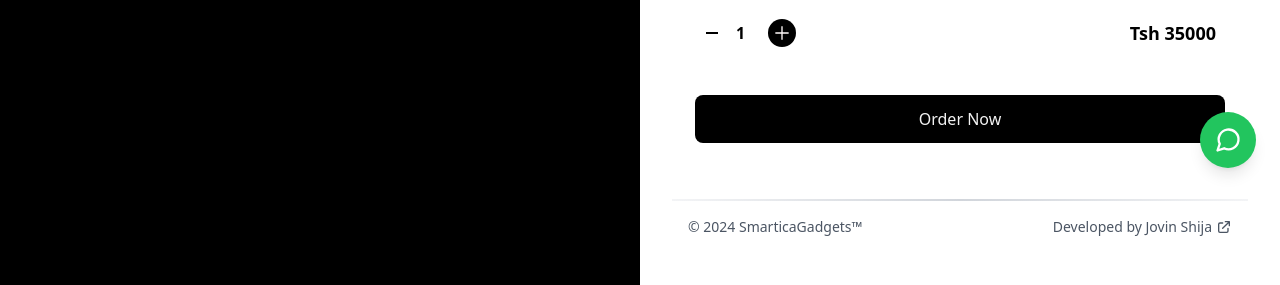
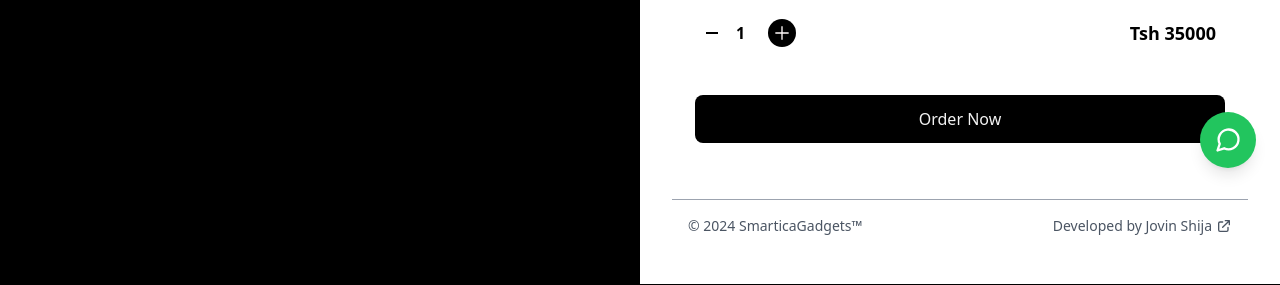
Before and after one commit to jovination/smartica-gadgets, a website: page index.html in a window 1280 px wide. Shown: the part 608-893 px from the top of the page. Drawn offline with nearby package versions, Linux system fonts and the light colour scheme.

Commit message:
few changes

```diff
--- a/index.html
+++ b/index.html
@@ -151,7 +151,7 @@
       </div>
       <script src="https://cdn.tailwindcss.com"></script>
       <div class="w-full mt-8">
-        <div class="h-0.5 w-full bg-gradient-to-r from-gray-100 via-gray-300 to-gray-100"></div>
+        <div class="h-[0.6px] w-full bg-gray-400"></div>
 
         <footer class="bg-white py-4 px-4">
           <div class="container mx-auto">
```
Also changed, not shown: src/output.css.
